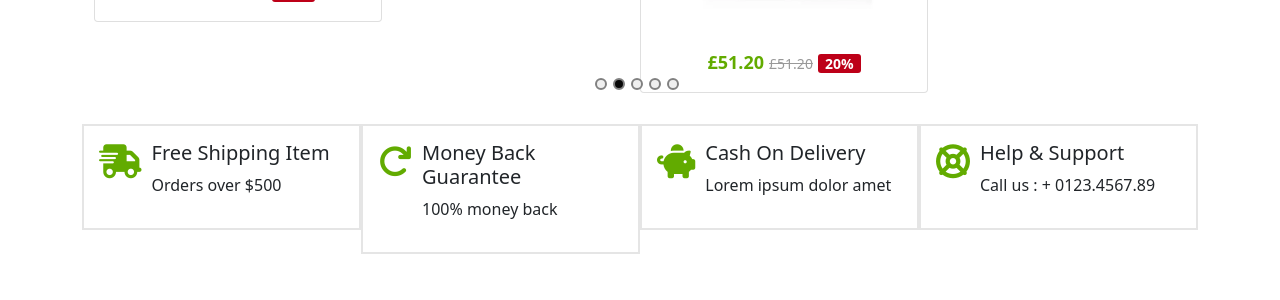
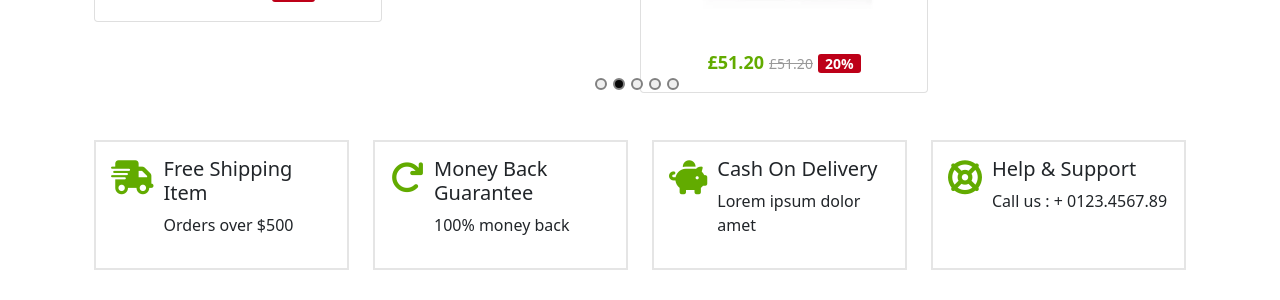
Before and after one commit to hoseindig/react-shop-test, a React (Create React App) app: page / in a window 1280 px wide. Shown: the part 2220-2520 px from the top of the page. Built offline with nearby package versions, Linux system fonts and the light colour scheme.

Commit message:
feature-box line style debug

```diff
--- a/src/components/featuresBox.jsx
+++ b/src/components/featuresBox.jsx
@@ -29,18 +29,12 @@ const FeaturesBox = () => {
     },
   ];
   return (
-    <Container>
-      <div className={styles.features}>
+    <Container className="mt-3">
       <Row>
         {features.map((f) => {
           return (
-              <Col
-                key={f.id}
-                md={3}
-                sm={6}
-                xs={1}
-                className={styles["feature-box"] + " h-100"}
-              >
+            <Col key={f.id} md={3} sm={6} xs={1}>
+              <div className={styles["feature-box"] + " h-100"}>
                 <div className={styles["icon"]}>
                   <i className={f.icon}></i>
                   {/* <FontAwesomeIcon icon={faHome} /> */}
@@ -49,11 +43,11 @@ const FeaturesBox = () => {
                   <h5>{f.h5}</h5>
                   <p> {f.p}</p>
                 </div>
+              </div>
             </Col>
           );
         })}
       </Row>
-      </div>
     </Container>
   );
 };
--- a/src/components/featuresBox.module.scss
+++ b/src/components/featuresBox.module.scss
@@ -1,4 +1,3 @@
-.features {
 .feature-box {
   border: 2px solid #e5e5e5;
   padding: 15px;
@@ -18,4 +17,3 @@
     text-align: left;
   }
 }
-}
```
Lines whose indentation alone changed are shown as unchanged.
